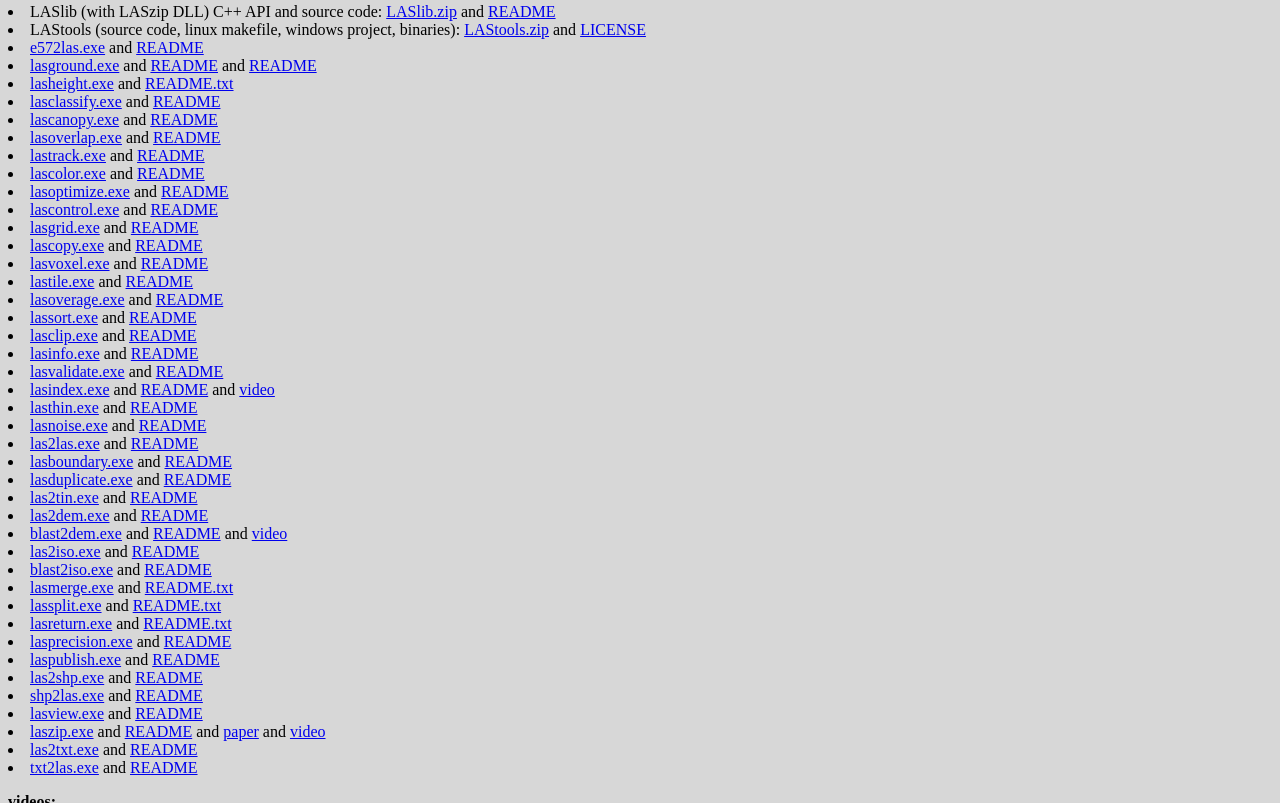
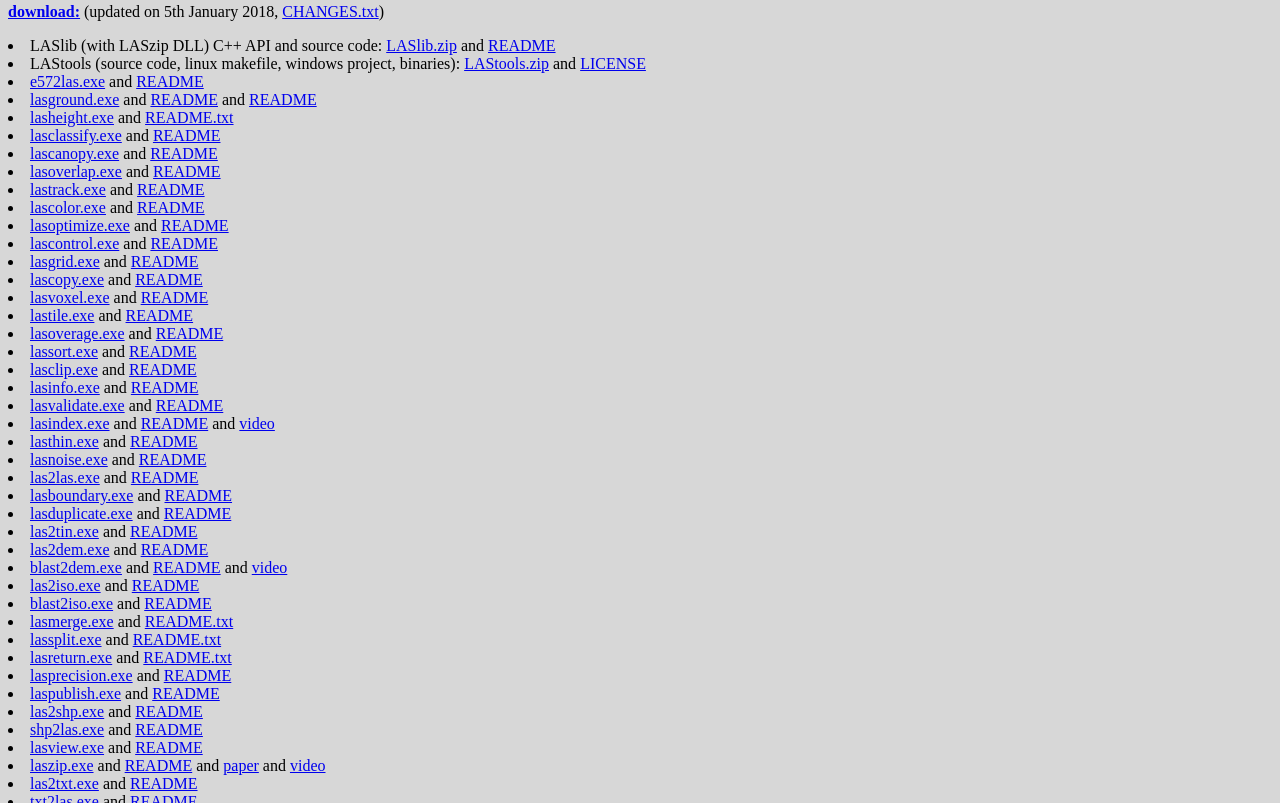
Before and after one commit to LAStools/LAStools.github.io, a plain HTML site: page index.html in a window 1280 px wide. Shown: the part 1062-1865 px from the top of the page. Drawn offline with Linux system fonts and the light colour scheme; a script that the page names is missing.

Commit message:
Update index.html

```diff
--- a/index.html
+++ b/index.html
@@ -88,6 +88,7 @@ Our powerful, lossless LiDAR compressor <a href="download/laszip.exe">laszip.exe
   </form>
 </table>
 
+<P><B><U><a href="download/">download:</a></U></B> (updated on 5th January 2018, <a href="download/CHANGES.txt">CHANGES.txt</a>)
 <li> LASlib (with LASzip DLL) C++ API and source code: <a href="download/LAStools.zip">LASlib.zip</a> and <a href="download/laslib_README.txt">README</a></li>
 <li> LAStools (source code, linux makefile, windows project, binaries): <a href="download/LAStools.zip">LAStools.zip</a> and <a href="download/LICENSE.txt">LICENSE</a></li>
 <li> <a href="download/LAStools.zip">e572las.exe</a> and <a href="download/e572las_README.txt">README</a></li>
```
